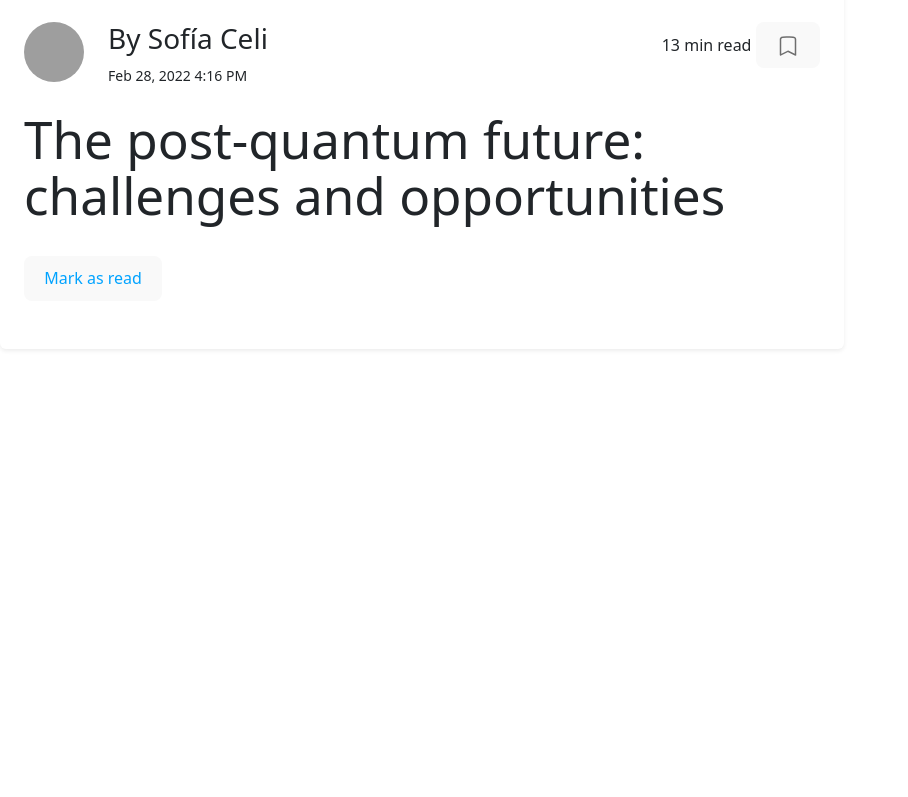
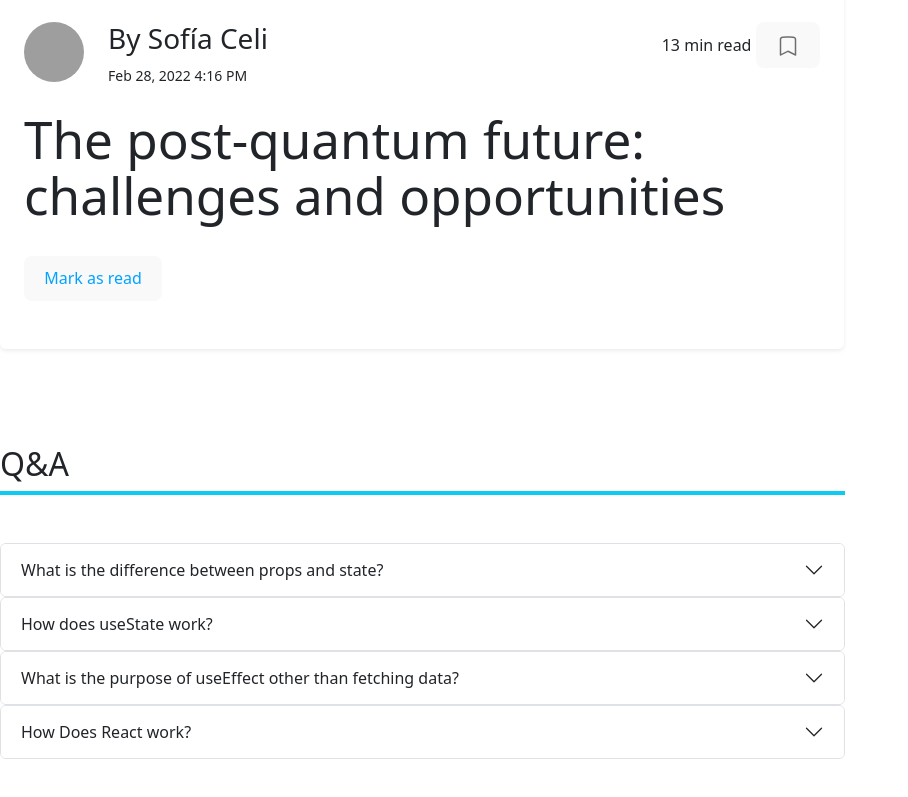
Before and after one commit to sajidalhafiz/a8-react-tech-sphere, a React (Vite) app: page / in a window 1280 px wide. Shown: the part 2613-3410 px from the top of the page, without its empty margins (0-908 px from the left). Before the commit the page ends 2986 px from the top, so only its background shows below. Built offline with nearby package versions, Linux system fonts and the light colour scheme; grey boxes are pictures that could not be loaded.

Commit message:
question and answer is added

```diff
--- /dev/null
+++ b/public/QADb.json
@@ -0,0 +1,23 @@
+[
+    {
+        "id": 1,
+        "question": "What is the difference between props and state?",
+        "answer": "The stateful component uses states to re-render data for the component while props are used to pass the data into the child component. State is mutable, meaning that it can be changed or modified. On the other hand props is immutable, meaning that the component cannot modify the props. "
+    },
+    {
+        "id": 2,
+        "question": "How does useState work?",
+        "answer": "The useState hook is used to manage the state variable. The useState changes  whenever the state variable value need to be changed. To use the useState hook inside component: firstly, import the useState hook from react then declare state variable as 'const [state, setState] = useState(initialState);' The initialState could be anything like string, integer, object or an array"
+    },
+    {
+        "id": 3,
+        "question": "What is the purpose of useEffect other than fetching data?",
+        "answer": "Other than fetching data, useEffecet is used to serve various purposes. It can be used to manage state changes, set timer or interval, and interact with browser storage handling for user perspective."
+    },
+    {
+        "id": 4,
+        "question": "How Does React work?",
+        "answer": "React creates single page application using component based architecture to build user interfaces and manage it. It uses virtual DOM instead of actual DOM to efficiently manage the changes occurred by the user. The components are nothing but a javascript function where programmer can write HTML code with the help of jsx syntax. Component can only pass data to its child component in the unidirectional way because react does not allow bidirectional data flow."
+
+    }
+]
--- a/src/App.jsx
+++ b/src/App.jsx
@@ -5,7 +5,8 @@ import Blogs from './components/Blogs/Blogs'
 import Header from './components/Header/Header'
 import { ToastContainer, toast } from 'react-toastify'
 import 'react-toastify/dist/ReactToastify.css'
-import { useState } from 'react'
+import { useEffect, useState } from 'react';
+import QABlog from './components/QABlog/QABlog'
 
 const notify = () => {
   toast.warn('You Have Already Bookmarked This Blog!', {
@@ -42,15 +43,30 @@ function App() {
     setBookmarks(newBookmarks);
   }
 
+  const [answers, setAnswers] = useState([]);
+
+  useEffect(() => {
+    fetch('QADb.json')
+      .then(res => res.json())
+      .then(data => setAnswers(data))
+  }, []);
+
   return (
     <>
       <Header></Header>
       <div className='row'>
-        <div className='col col-sm-8'>
+        <div className='col col-sm-8 mb-5 pb-5'>
           <Blogs
             handleTimeSpend={handleTimeSpend}
             handleBookmark={handleBookmark}
           ></Blogs>
+          <h2 className='my-5 pt-5 pb-2 text-start border-bottom border-4 border-info'>Q&A</h2>
+          {
+            answers.map(answer => <QABlog
+              key={answer.id}
+              answer={answer}
+            ></QABlog>)
+          }
         </div>
         <div className='col col-sm-4'>
           <Activities
--- a/src/components/QABlog/QABlog.jsx
+++ b/src/components/QABlog/QABlog.jsx
@@ -1,9 +1,18 @@
 import 'bootstrap/dist/css/bootstrap.min.css'
+import Accordion from 'react-bootstrap/Accordion';
 
-const QABlog = () => {
+
+const QABlog = (props) => {
+    const { question, answer} = props.answer;
+
     return (
         <div>
-
+            <Accordion defaultActiveKey="0">
+                <Accordion.Item eventKey="1">
+                    <Accordion.Header>{question}</Accordion.Header>
+                    <Accordion.Body>{answer}</Accordion.Body>
+                </Accordion.Item>
+            </Accordion>
         </div>
     );
 };
```
Also changed, not shown: src/fakeDb/QADb.json (added, +23 -0 lines).
